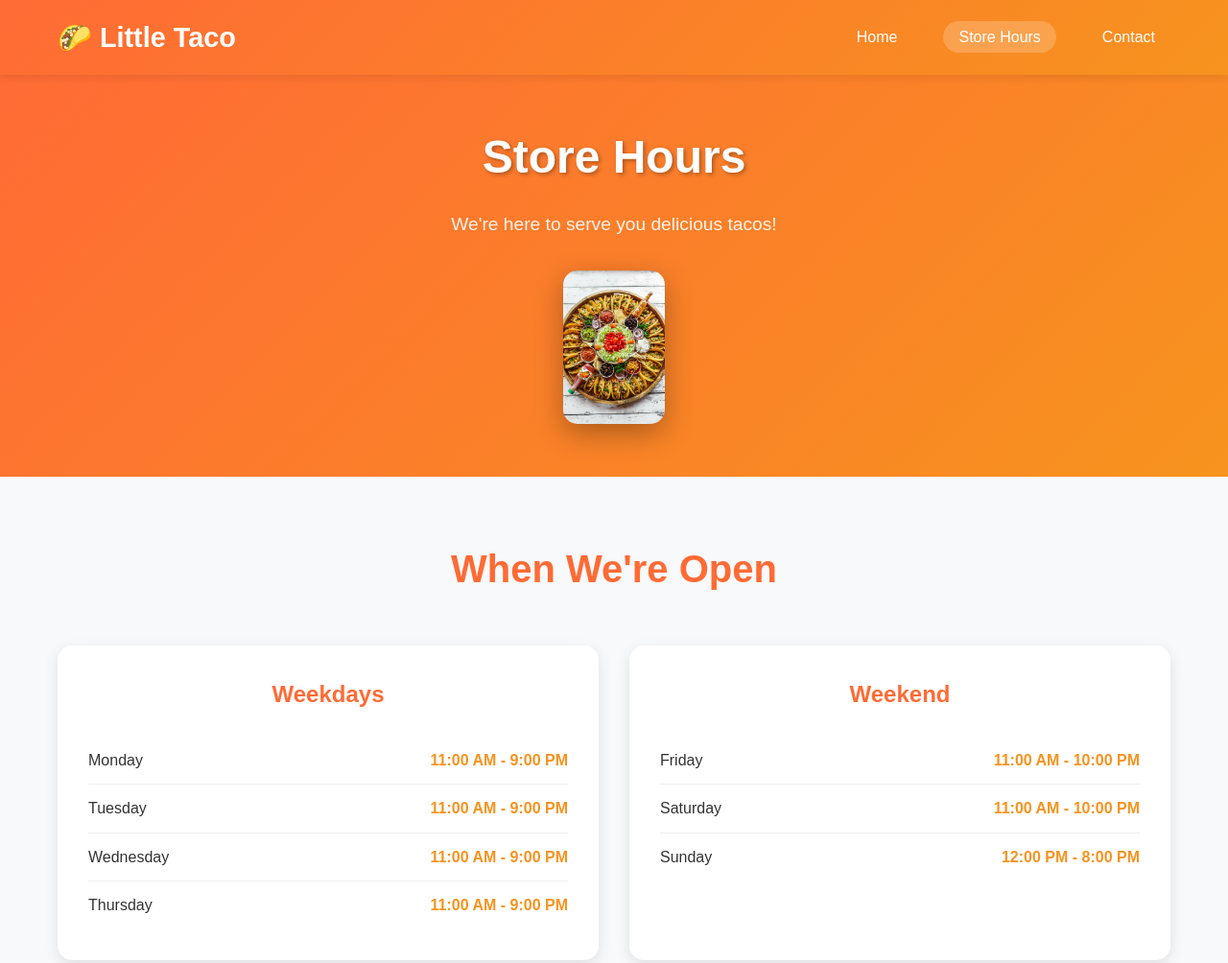
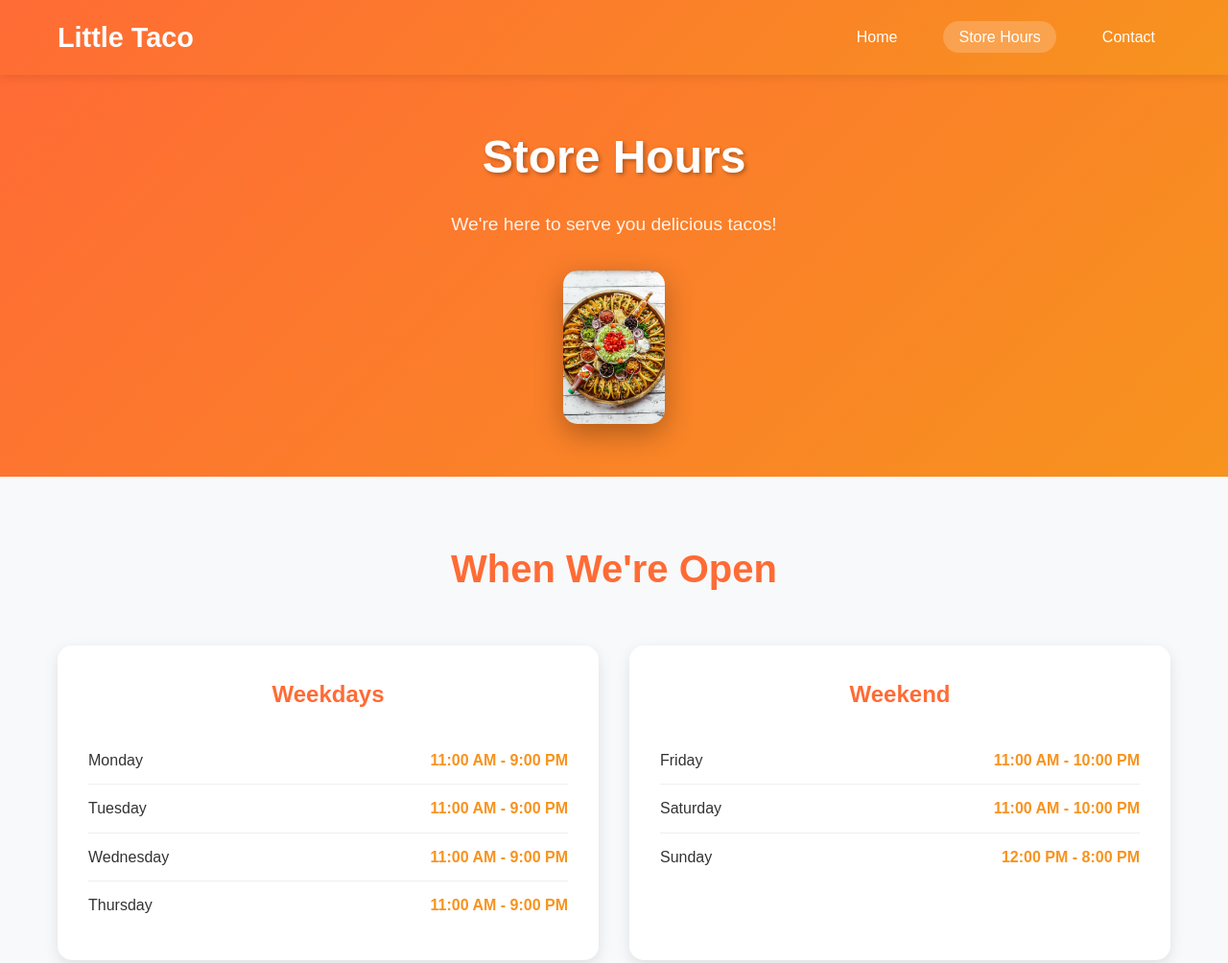
Before and after one commit to zeamanuel145/taco, a plain HTML site: page hours.html in a window 1280 px wide. Shown: the top 1004 px of the page at 96% size. Drawn offline with Linux system fonts and the light colour scheme.

Commit message:
Update hours.html

```diff
--- a/hours.html
+++ b/hours.html
@@ -11,7 +11,7 @@
     <nav class="navbar">
         <div class="nav-container">
             <div class="nav-logo">
-                <h2>🌮 Little Taco</h2>
+                <h2> Little Taco</h2>
             </div>
             <ul class="nav-menu">
                 <li><a href="index.html" class="nav-link">Home</a></li>
```
